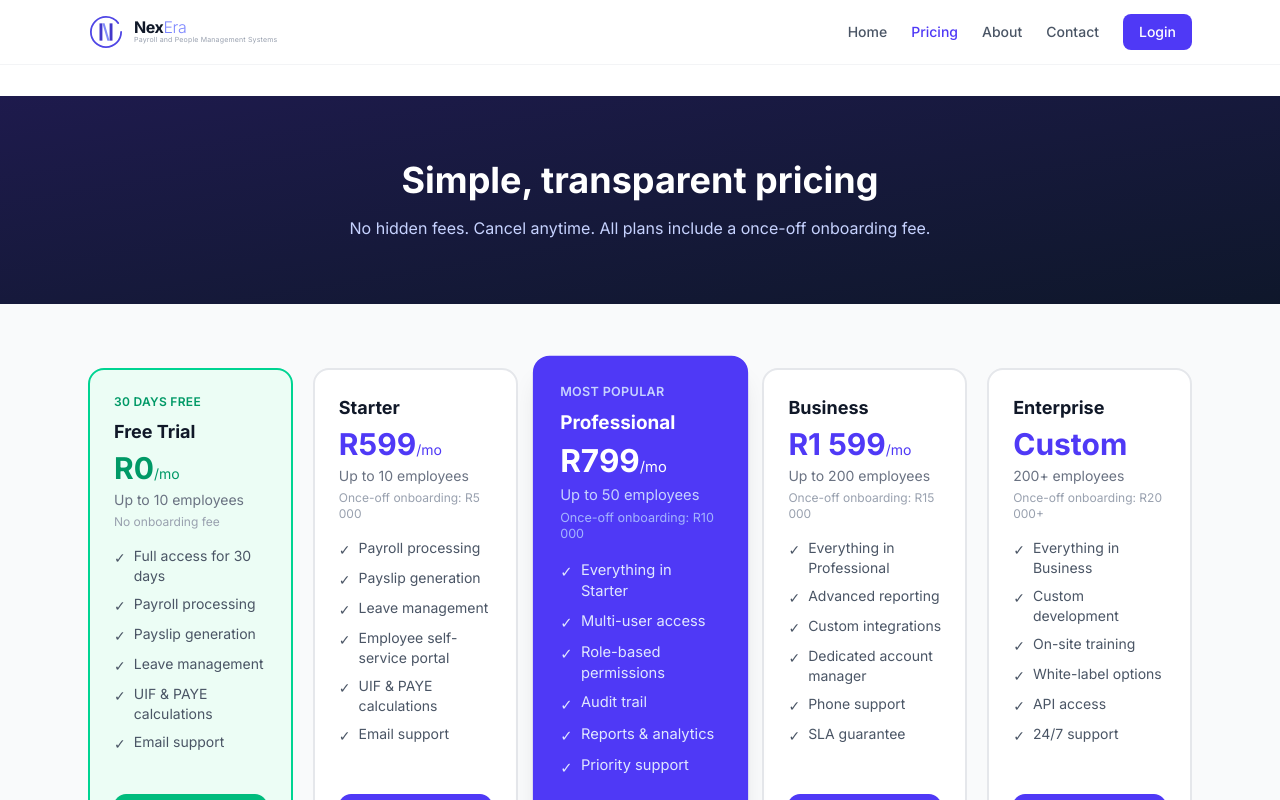
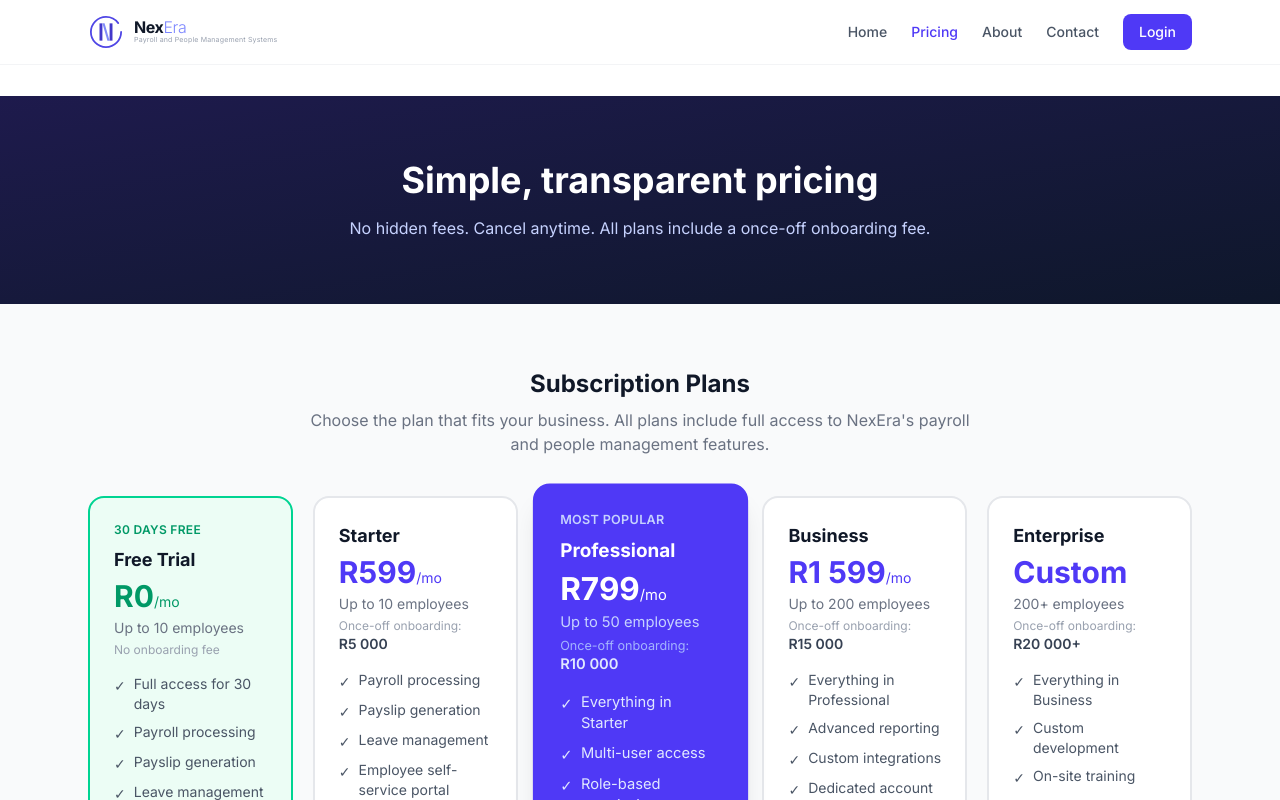
Before and after one commit to nazeerdomingo-ui/nexera-website, a Next.js app: page /pricing in a window 1280 px wide. Shown: the top 800 px of the page. Built offline with nearby package versions, Linux system fonts and the light colour scheme.

Commit message:
Add Subscription Plans heading; fix onboarding fee to two lines

```diff
--- a/app/pricing/page.tsx
+++ b/app/pricing/page.tsx
@@ -63,6 +63,10 @@ export default function PricingPage() {
 
         <section className="py-16 bg-gray-50">
           <div className="max-w-6xl mx-auto px-4 sm:px-6">
+            <div className="text-center mb-10">
+              <h2 className="text-2xl font-bold text-gray-900 mb-2">Subscription Plans</h2>
+              <p className="text-gray-500 max-w-2xl mx-auto">Choose the plan that fits your business. All plans include full access to NexEra&apos;s payroll and people management features.</p>
+            </div>
             <div className="grid grid-cols-1 md:grid-cols-2 lg:grid-cols-5 gap-5">
               {plans.map((plan) => (
                 <div key={plan.name} className={`rounded-2xl p-6 border-2 flex flex-col ${plan.popular ? "border-indigo-600 bg-indigo-600 text-white shadow-xl scale-105" : plan.trial ? "border-emerald-400 bg-emerald-50 text-gray-900" : "border-gray-200 bg-white text-gray-900"}`}>
@@ -73,7 +77,11 @@ export default function PricingPage() {
                     {plan.price}{plan.price !== "Custom" && <span className="text-sm font-normal">/mo</span>}
                   </div>
                   <div className={`text-sm mb-1 ${plan.popular ? "text-indigo-200" : "text-gray-500"}`}>{plan.employees}</div>
-                  <div className={`text-xs mb-4 ${plan.popular ? "text-indigo-300" : "text-gray-400"}`}>{plan.trial ? plan.onboarding : `Once-off onboarding: ${plan.onboarding}`}</div>
+                  <div className={`text-xs mb-4 ${plan.popular ? "text-indigo-300" : "text-gray-400"}`}>
+                    {plan.trial ? plan.onboarding : (
+                      <>Once-off onboarding:<br /><span className={`font-semibold text-sm ${plan.popular ? "text-indigo-100" : "text-gray-700"}`}>{plan.onboarding}</span></>
+                    )}
+                  </div>
                   <ul className="space-y-2 flex-1">
                     {plan.features.map((f) => (
                       <li key={f} className={`text-sm flex items-start gap-2 ${plan.popular ? "text-indigo-100" : "text-gray-600"}`}>
```
